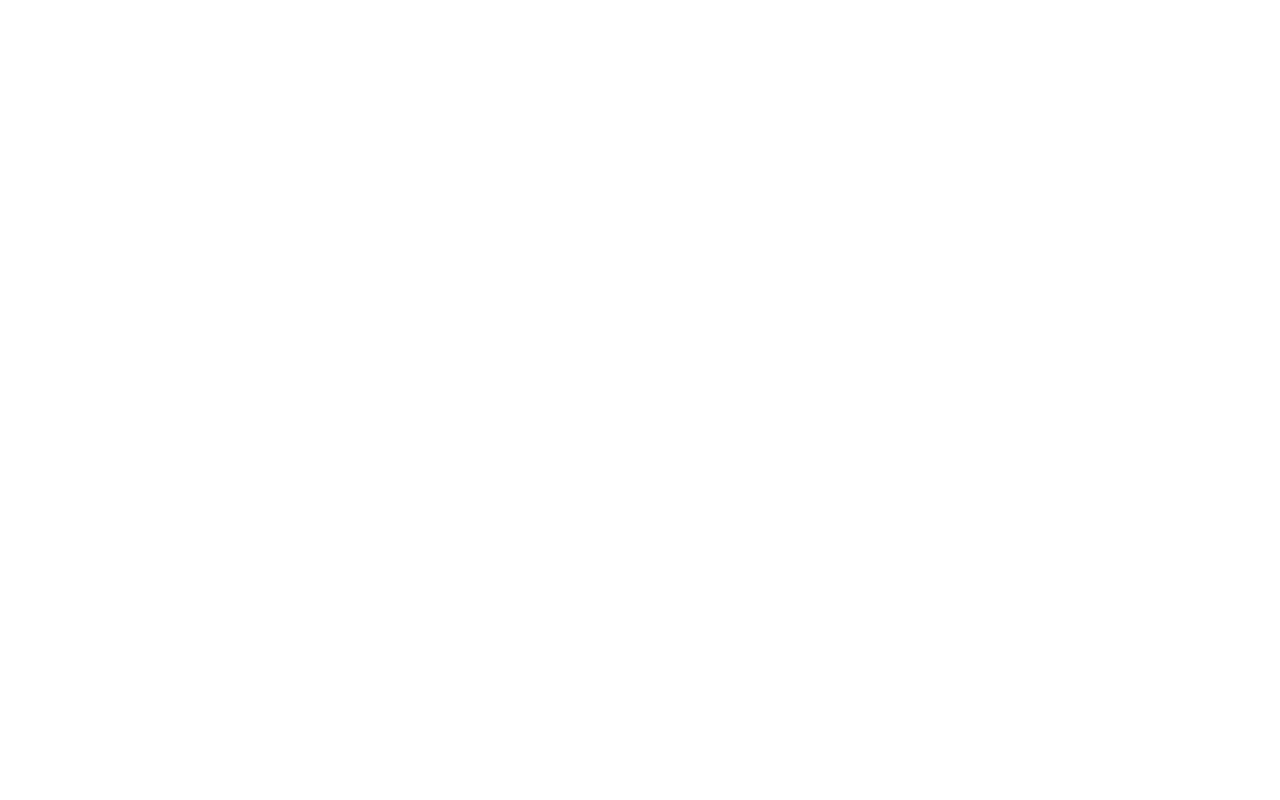
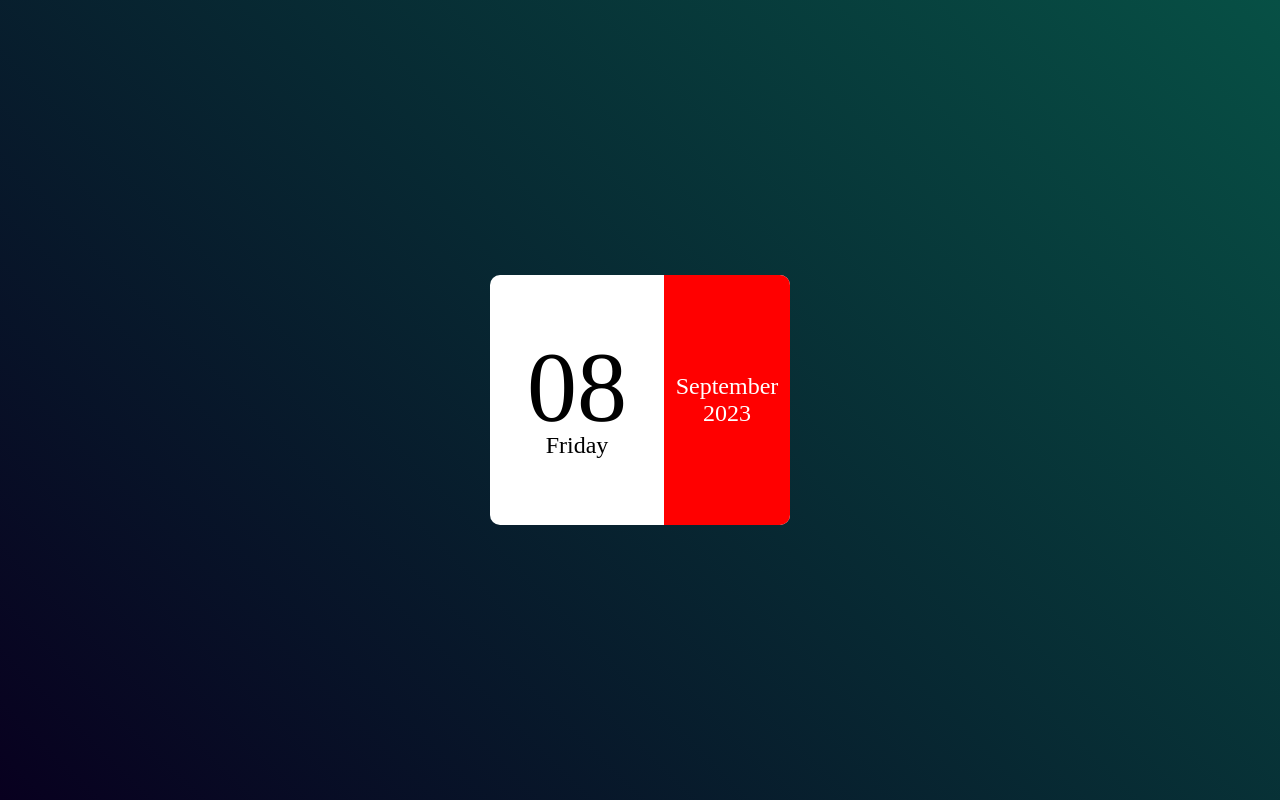
Before and after one commit to SrestMilan/MiniCalendar, a plain HTML site: page index.html in a window 1280 px wide. Drawn offline with Linux system fonts and the light colour scheme.

Commit message:
completed calendar project

```diff
--- a/index.html
+++ b/index.html
@@ -4,8 +4,24 @@
     <meta charset="UTF-8">
     <meta name="viewport" content="width=device-width, initial-scale=1.0">
     <title>Mini Calendar</title>
+    <link rel="stylesheet" href="style.css">
 </head>
 <body>
 
+    <!-- creating div for screen of website-->
+    <div class="screen">
+        <div class="calendar">
+            <div class="left">
+                <p id="date">01</p>
+                <p id="day">Sunday</p>
+            </div>
+            <div class="right">
+                <p id="month">January</p>
+                <p id="year">2020</p>
+            </div>
+        </div>
+    </div>
+    <!--linking js-->
+    <script src="script.js"></script>
 </body>
 </html>
--- a/script.js
+++ b/script.js
@@ -0,0 +1,20 @@
+// getting html element with document object
+const txtDate=document.getElementById("date");
+const txtDay=document.getElementById("day");
+const txtMonth=document.getElementById("month");
+const txtYear=document.getElementById("year");
+
+// retriving data using Date Object
+const fetchDate=()=>{
+    let currentDate=new Date();
+
+    const weekDays=["Sunday","Monday","Tuesday","Wednesday","Thursday","Friday","Saturday"]
+    const months=["January","Feburary","March","April","May","June","July","August","September","October","November","December"]
+    txtDate.innerHTML=(currentDate.getDate()<10?"0":"")+currentDate.getDate();
+    txtDay.innerHTML=(currentDate.getDay<10?"0":"")+weekDays[currentDate.getDay()]
+    txtMonth.innerHTML=months[currentDate.getMonth()];
+    txtYear.innerHTML=currentDate.getFullYear();
+}
+
+// invoking function
+fetchDate();
--- a/style.css
+++ b/style.css
@@ -0,0 +1,53 @@
+*{
+    margin: 0;
+    padding: 0;
+    font-family: "Poppins" sans-serif;
+    box-sizing: border-box;
+}
+
+/*styling the screen div*/
+.screen
+        {
+    width: 100%;
+    min-height: 100vh;
+    background: linear-gradient(45deg, #08001f,#075045);
+    display: flex;
+    align-items: center;
+    justify-content: center;
+}
+
+.calendar{
+    width: 300px;
+    height: 250px;
+    background:  #fff;
+    display: flex;
+    align-items: center;
+    border-radius: 10px;
+}
+
+.left,.right{
+
+    height: 100%;
+    display: flex;
+    align-items: center;
+    justify-content: center;
+    font-size: 24px;
+    flex-direction: column;
+}
+
+.right{
+    width: 42%;
+    background: red;
+    color: #fff;
+    border-top-right-radius: 10px;
+    border-bottom-right-radius: 10px;
+}
+
+.left{
+    width: 58%;
+}
+
+#date{
+    font-size:100px ;
+    line-height: 90px;
+}
```
